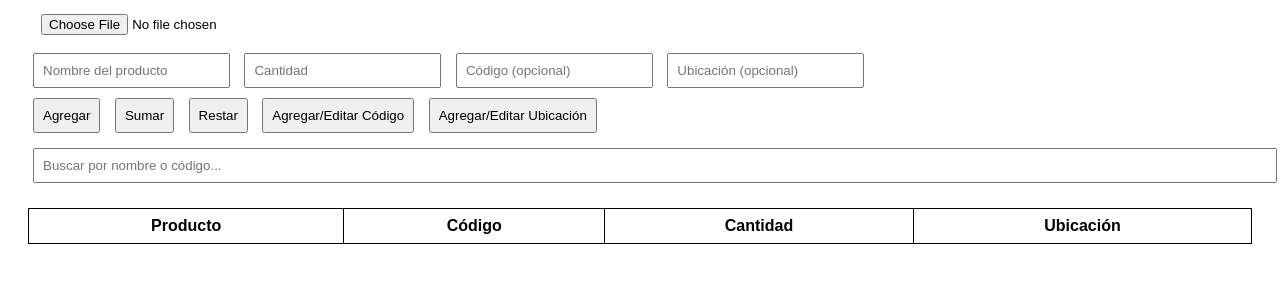
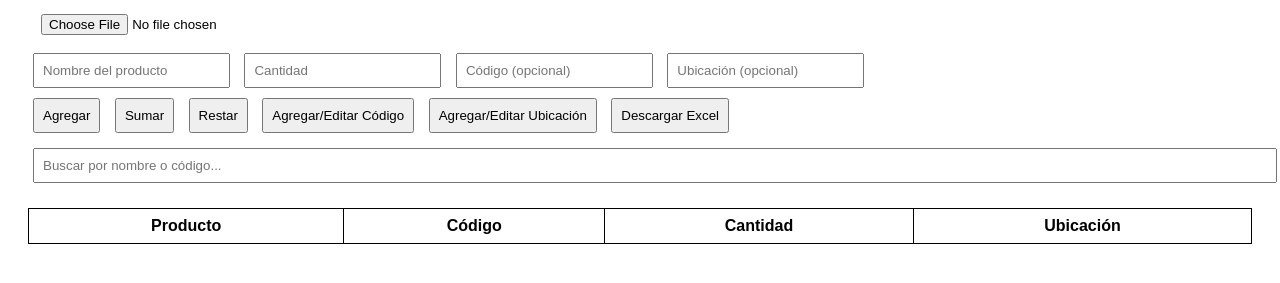
Before and after one commit to PanolSilmag/App-, a plain HTML site: page index.html in a window 1280 px wide. Shown: the part 107-390 px from the top of the page. Drawn offline with Linux system fonts and the light colour scheme.

Commit message:
Update index.html

```diff
--- a/index.html
+++ b/index.html
@@ -5,7 +5,7 @@
   <meta charset="UTF-8" />
   <meta name="viewport" content="width=device-width, initial-scale=1.0" />
   <title>Inventario</title>
-  <script src="./libs/xlsx.full.min.js"></script>
+  <script src="https://cdnjs.cloudflare.com/ajax/libs/xlsx/0.17.0/xlsx.full.min.js"></script>
   <style>
     body { font-family: Arial, sans-serif; padding: 20px; }
     table, th, td { border: 1px solid black; border-collapse: collapse; padding: 8px; }
@@ -30,6 +30,7 @@
     <button onclick="restar()">Restar</button>
     <button onclick="editarCodigo()">Agregar/Editar Código</button>
     <button onclick="editarUbicacion()">Agregar/Editar Ubicación</button>
+    <button onclick="descargarExcel()">Descargar Excel</button>
   </div>
 
   <input type="text" id="searchInput" placeholder="Buscar por nombre o código..." oninput="buscarInventario()" />
@@ -206,6 +207,24 @@
       guardarInventario();
     }
 
+    function descargarExcel() {
+      // Convierte el objeto inventario a un array de objetos compatible con SheetJS
+      const data = Object.entries(inventario).map(([producto, datos]) => ({
+        Producto: producto,
+        Código: datos.codigo || '—',
+        Cantidad: datos.cantidad,
+        Ubicación: datos.ubicacion || ''
+      }));
+      if (data.length === 0) {
+        alert('El inventario está vacío.');
+        return;
+      }
+      const ws = XLSX.utils.json_to_sheet(data);
+      const wb = XLSX.utils.book_new();
+      XLSX.utils.book_append_sheet(wb, ws, 'Inventario');
+      XLSX.writeFile(wb, 'Inventario_actualizado.xlsx');
+    }
+
     function guardarInventario() {
       localStorage.setItem('inventario', JSON.stringify(inventario));
     }
```
